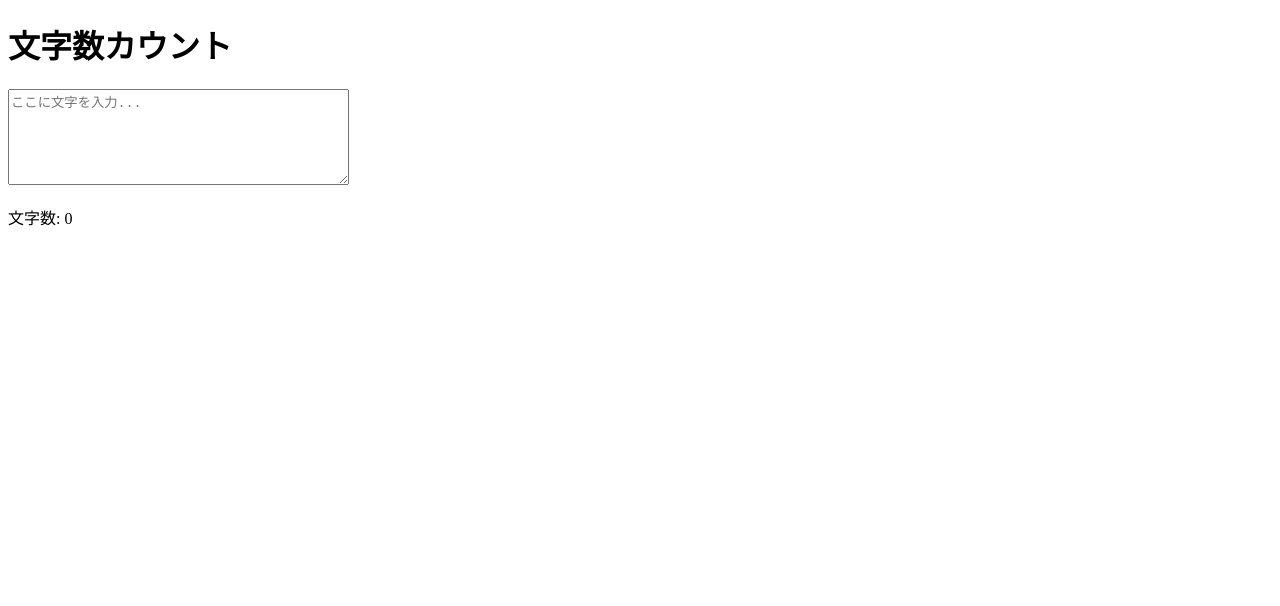
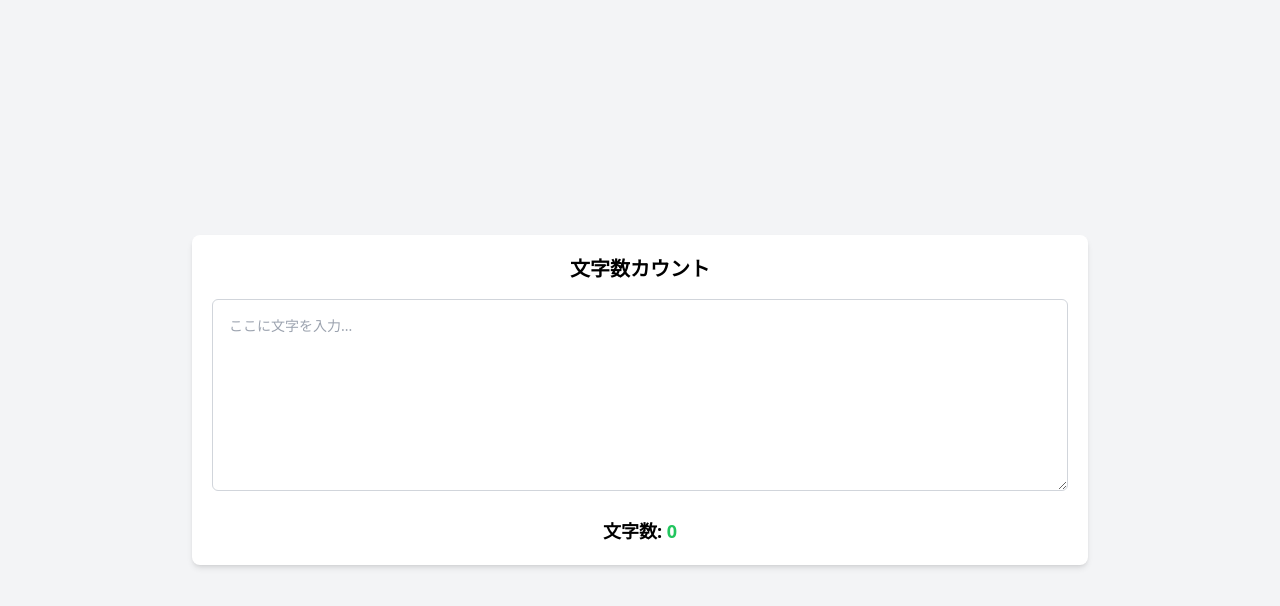
Before and after one commit to kato11144/char-counter, a plain HTML site: page index.html in a window 1280 px wide. Drawn offline with nearby package versions, Linux system fonts and the light colour scheme.

Commit message:
update index.html

```diff
--- a/index.html
+++ b/index.html
@@ -4,13 +4,13 @@
     <meta charset="UTF-8">
     <meta name="viewport" content="width=device-width, initial-scale=1.0">
     <title>文字数カウント</title>
-    <link rel="stylesheet" href="style.css">
+    <script src="https://cdn.tailwindcss.com"></script>
 </head>
-<body>
-    <div class="container">
-        <h1>文字数カウント</h1>
-        <textarea id="text-box" placeholder="ここに文字を入力..." rows="6" cols="40"></textarea>
-        <p>文字数: <span id="char-count">0</span></p>
+<body class="bg-gray-100 flex justify-center items-center h-screen m-0 p-5">
+    <div class="bg-white p-5 rounded-lg shadow-md w-full max-w-4xl text-center">
+        <h1 class="text-xl font-bold mb-4">文字数カウント</h1>
+        <textarea id="text-box" placeholder="ここに文字を入力..." rows="6" class="w-full h-48 p-4 text-sm border rounded-md border-gray-300 mb-5 box-border"></textarea>
+        <p class="text-lg font-bold">文字数: <span id="char-count" class="text-green-500 text-lg">0</span></p>
     </div>
     <script src="app.js"></script>
 </body>
```
